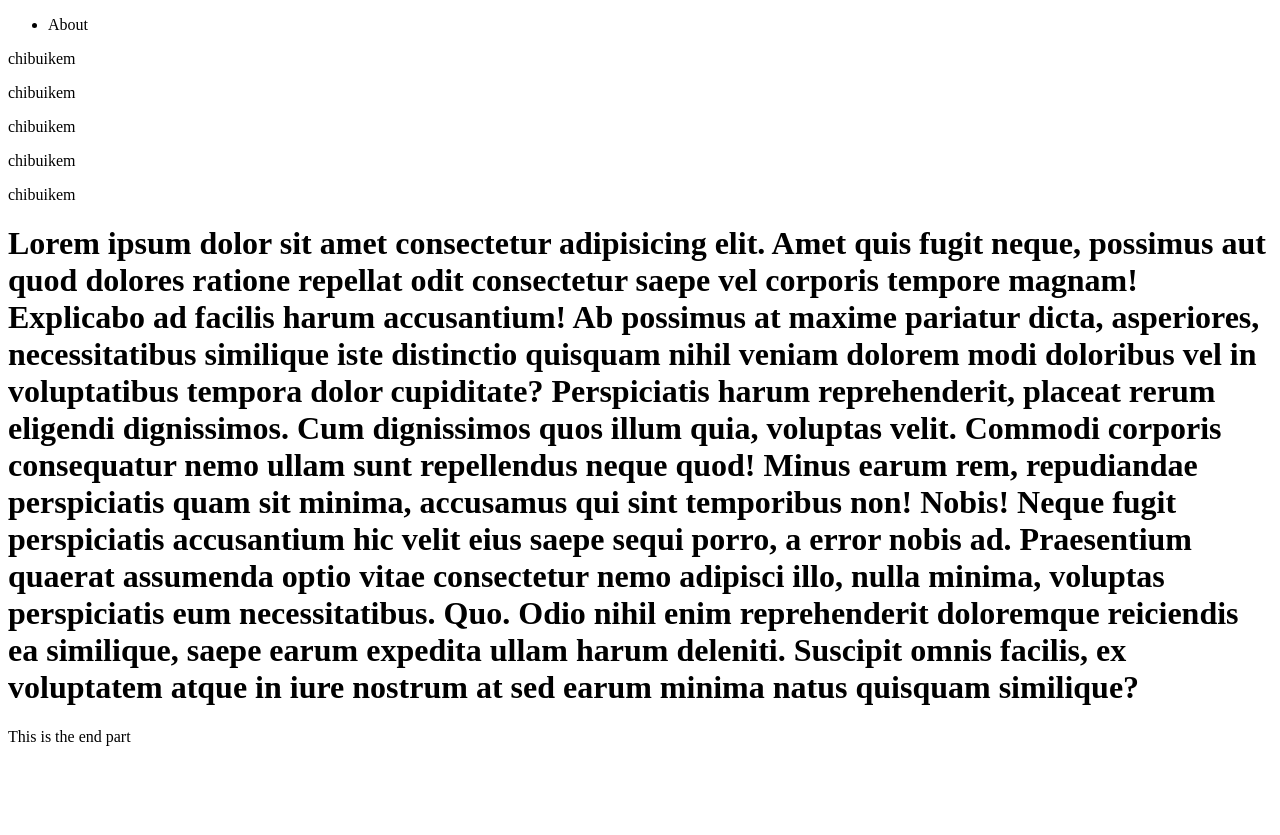
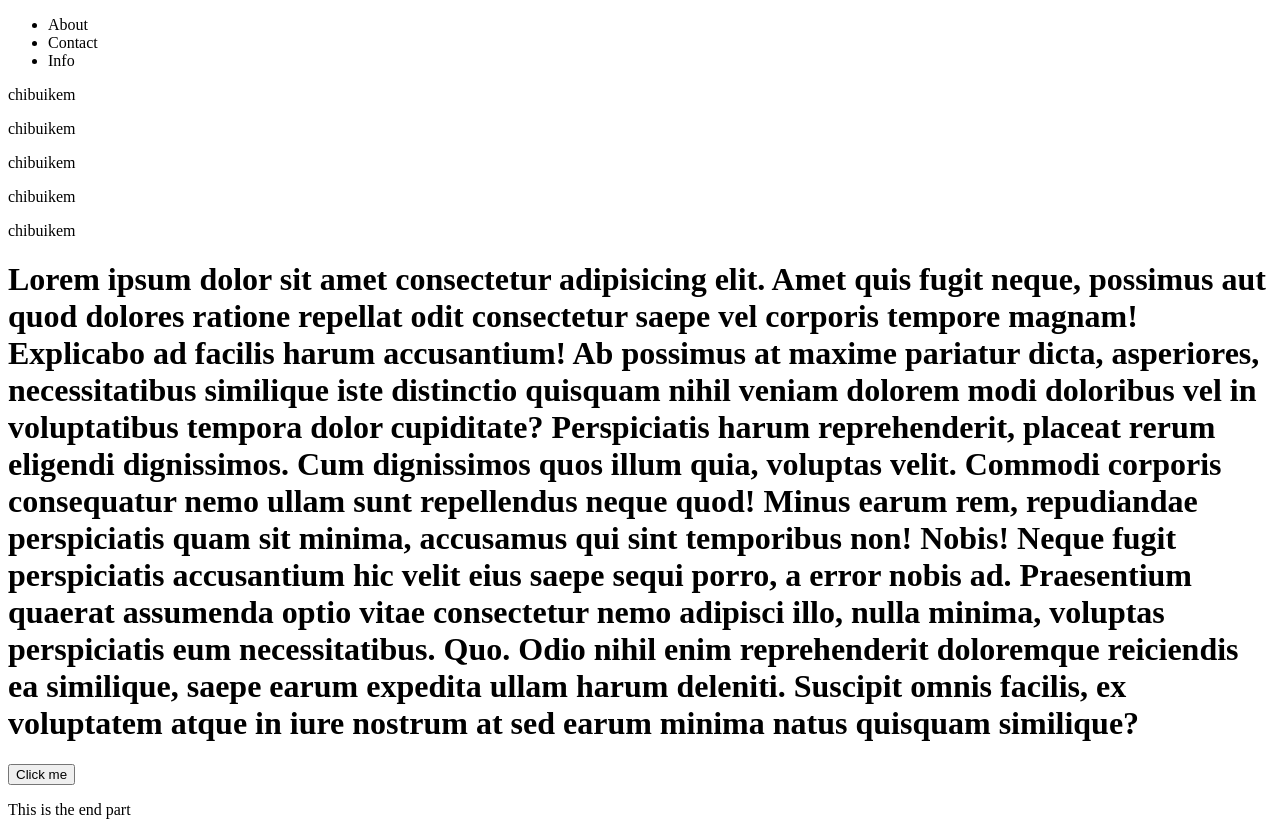
Before and after one commit to ChrisRoyalty/twitter, a plain HTML site: page index.html in a window 1280 px wide. Before the commit the page ends 800 px from the top, so only its background shows below. Drawn offline with Linux system fonts and the light colour scheme.

Commit message:
added a nav bar

```diff
--- a/index.html
+++ b/index.html
@@ -8,9 +8,13 @@
 </head>
 <body>
     <header>
-        <ul>
-            <li>About</li>
-        </ul>
+        <nav>
+            <ul>
+                <li>About</li>
+                <li>Contact</li>
+                <li>Info</li>
+            </ul>
+        </nav>
     </header>
     <div class="body">
         <p>chibuikem</p>
@@ -24,7 +28,9 @@
     Neque fugit perspiciatis accusantium hic velit eius saepe sequi porro, a error nobis ad. Praesentium quaerat assumenda optio vitae consectetur nemo adipisci illo, nulla minima, voluptas perspiciatis eum necessitatibus. Quo.
     Odio nihil enim reprehenderit doloremque reiciendis ea similique, saepe earum expedita ullam harum deleniti. Suscipit omnis facilis, ex voluptatem atque in iure nostrum at sed earum minima natus quisquam similique?</h1>
     </div>
-
+    <div class="button">
+        <button>Click me</button>
+    </div>
     <footer>
         <p>This is the end part</p>
     </footer>
```
